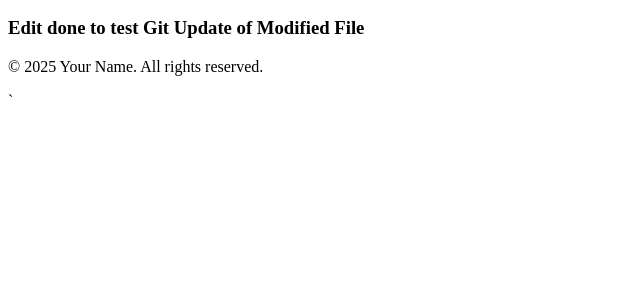
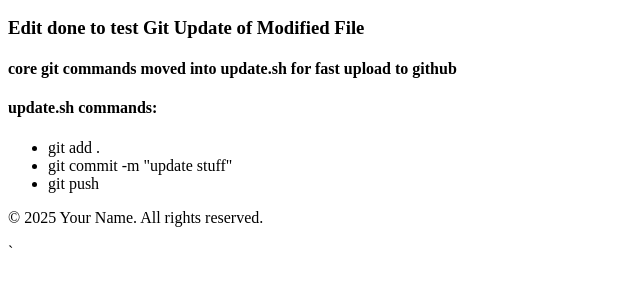
Before and after one commit to brianmccln/Github-Test-Site, a plain HTML site: page index.html in a window 1280 px wide. Shown: the part 198-484 px from the top of the page, without its empty margins (0-640 px from the left). Drawn offline with Linux system fonts and the light colour scheme.

Commit message:
update stuff

```diff
--- a/index.html
+++ b/index.html
@@ -41,6 +41,14 @@
     <h1>Welcome to My Website</h1>
     <h2>Testing GitHub Pages Hosting</h2>
     <h3>Edit done to test Git Update of Modified File</h3>
+    <h4>core git commands moved into update.sh for fast upload to github</h4>
+    <h4>update.sh commands:</h4>
+    <ul>
+        <li>git add .</li>
+        <li>git commit -m "update stuff"</li>
+        <li>git push</li>
+    </ul>
+
     <!-- Page content goes here -->
   </main>
 
```
Also changed, not shown: 1 other file.
